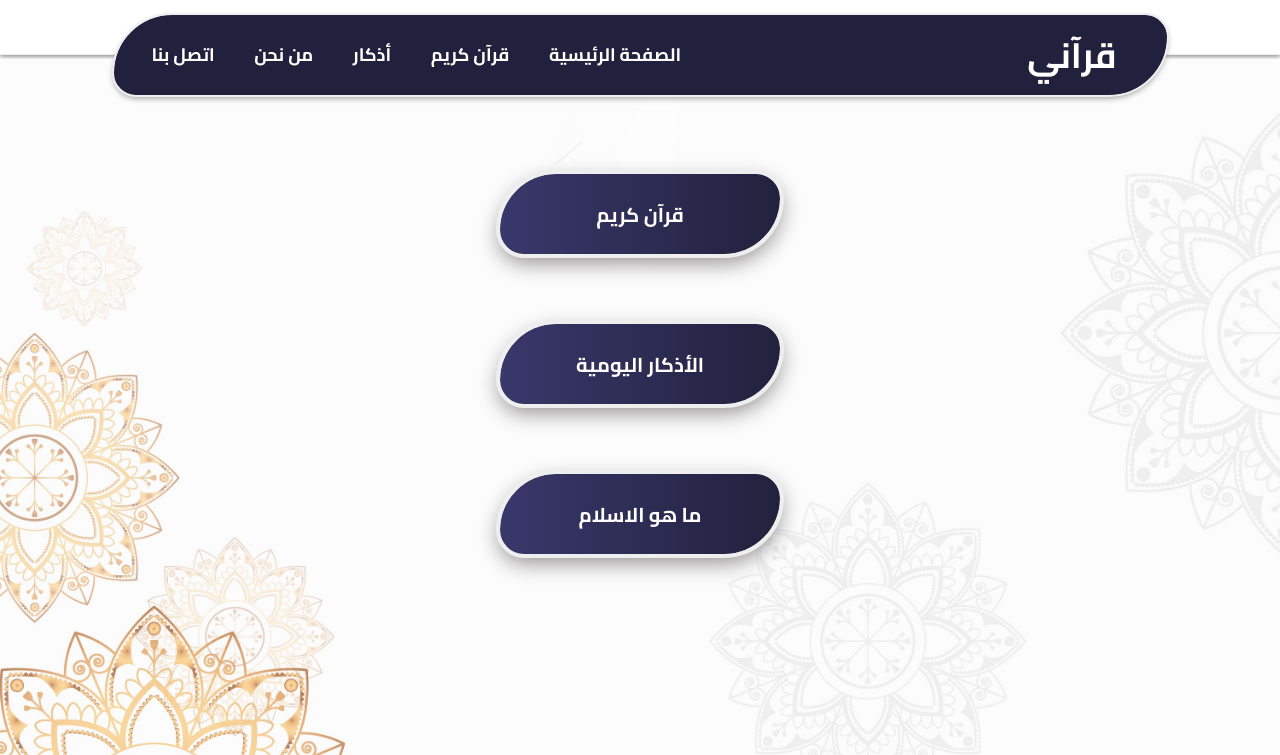
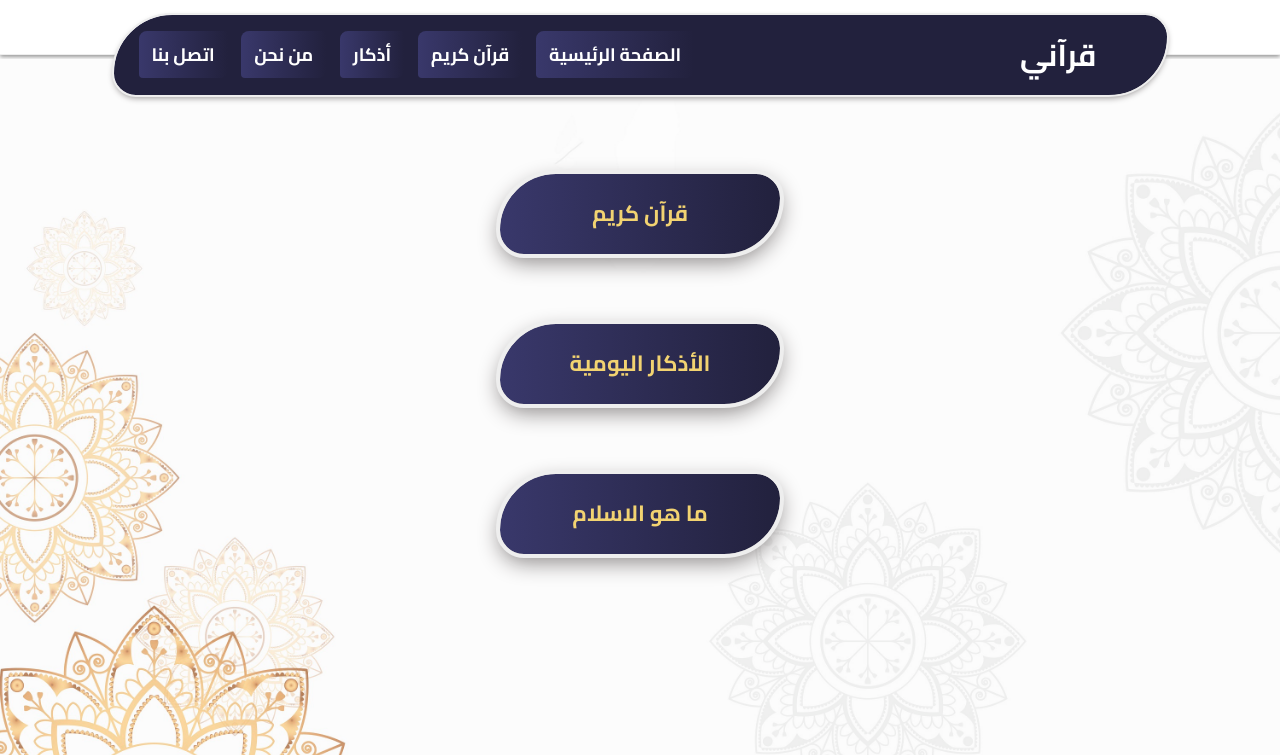
Before and after one commit to bms998/qurany, a plain HTML site: page index.html in a window 1280 px wide. Shown: the part 45-800 px from the top of the page. Drawn offline with Linux system fonts and the light colour scheme.

Commit message:
Update style.css

```diff
--- a/css/style.css
+++ b/css/style.css
@@ -8,6 +8,7 @@
 :root {
   --main-color: #22213d;
   --second-color: #403e63;
+  --text-color: #f2d371;
   --main-transition: 0.5s;
 }
 
@@ -175,11 +176,18 @@ a {
 }
 
 .new-nav label.logo {
-  font-size: 35px;
+  font-size: 30px;
   color: white;
   line-height: 80px;
   padding: 0 50px;
+  margin-right: 20px;
   font-weight: bold;
+  transition: var(--main-transition);
+}
+
+.new-nav label.logo:hover {
+  color: var(--text-color);
+  transform: scale(1.1);
 }
 
 .new-nav nav ul {
@@ -195,15 +203,18 @@ a {
 
 .new-nav nav ul li a {
   color: white;
+  background-image: linear-gradient(to left, #22213d, #39386b);
   font-size: 18px;
   text-transform: uppercase;
   padding: 7px 13px;
   font-weight: bold;
   border-radius: 8px 4px;
-  transition: 0.7s;
+  transition: var(--main-transition)
 }
+
 .new-nav nav ul li:hover a {
-  color: #f2d371;
+  color: var(--text-color);
+  font-stretch: 150%;
 }
 
 .checkbtn {
@@ -242,18 +253,14 @@ a {
     line-height: 80px;
     border-bottom: 2px solid hsl(0deg 0% 100% / 20%);
   }
+
   .new-nav nav ul li a {
-    font-size: 20px;
+    font-size: 18px;
   }
-
-
-
   #check:checked~ul {
     right: 5%;
   }
 }
-
-
 /* End Header */
 /* Start Page Content */
 .content {
@@ -280,16 +287,19 @@ a {
 .content .container ul li {
   margin: 35px auto;
 }
+.content .container ul li:hover a{
+  color: white;
+}
 
 .content .container ul li a {
-  color: white;
+  color: var(--text-color);
   display: flex;
   width: 280px;
   height: 80px;
   text-align: center;
   align-items: center;
   justify-content: center;
-  font-size: 20px;
+  font-size: 22px;
   font-weight: bold;
   border-radius: 70px 30px;
   outline: 4px solid #eee;
@@ -301,7 +311,7 @@ a {
 
 .content .container ul li a:hover {
   border-radius: 30px 70px;
-  color: #f2d371;
+  ;
 }
 
 /* End Page Content */
```
